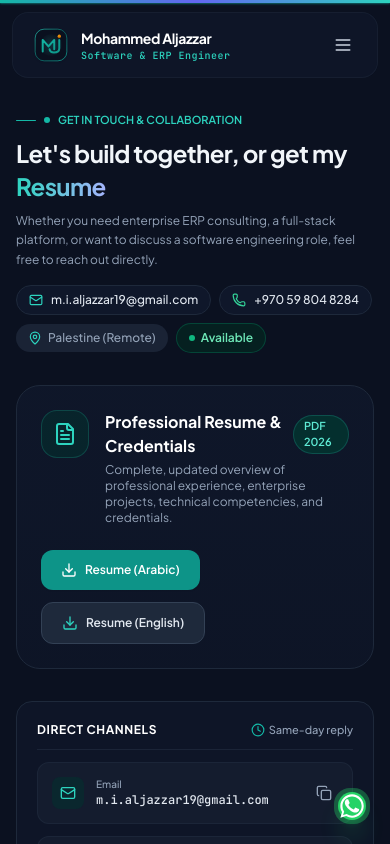
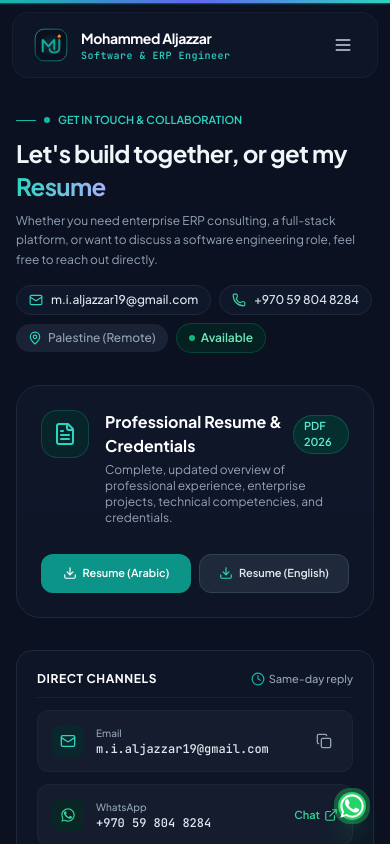
Before and after one commit to Mohammed-Aljazzar/portfolio, a Next.js app: page /en/contact in a window 390 px wide. Shown: the top 844 px of the page. Built offline with nearby package versions, Linux system fonts and the light colour scheme.

Commit message:
feat(contact): make CV download buttons side-by-side on extra small mobile screens

```diff
--- a/src/app/[lang]/contact/page.tsx
+++ b/src/app/[lang]/contact/page.tsx
@@ -262,26 +262,26 @@ export default function ContactPage() {
               </div>
             </div>
 
-            {/* Resume Action Buttons */}
-            <div className="flex flex-wrap items-center gap-3 shrink-0">
+            {/* Resume Action Buttons: Side-by-side even on the smallest mobile screens */}
+            <div className="grid grid-cols-2 sm:flex sm:items-center gap-2 sm:gap-3 w-full sm:w-auto shrink-0 pt-1 sm:pt-0">
               <a
                 href="/assets/cv/Mohammed_Aljazzar_CV_AR.pdf"
                 target="_blank"
                 rel="noopener noreferrer"
-                className="inline-flex items-center gap-2 px-5 py-3 rounded-xl bg-teal-600 hover:bg-teal-700 text-white font-semibold text-xs sm:text-sm shadow-sm hover:shadow-teal-500/25 transition-all cursor-pointer group"
+                className="flex items-center justify-center gap-1.5 sm:gap-2 px-3 sm:px-5 py-2.5 sm:py-3 rounded-xl bg-teal-600 hover:bg-teal-700 text-white font-semibold text-[11px] sm:text-sm shadow-sm hover:shadow-teal-500/25 transition-all cursor-pointer group text-center"
               >
-                <Download className="w-4 h-4 group-hover:-translate-y-0.5 transition-transform" />
-                <span>{language === "ar" ? "تحميل السيرة (عربي)" : "Resume (Arabic)"}</span>
+                <Download className="w-3.5 h-3.5 sm:w-4 sm:h-4 shrink-0 group-hover:-translate-y-0.5 transition-transform" />
+                <span className="truncate">{language === "ar" ? "تحميل (عربي)" : "Resume (Arabic)"}</span>
               </a>
 
               <a
                 href="/assets/cv/Mohammed_Aljazzar_CV_EN.pdf"
                 target="_blank"
                 rel="noopener noreferrer"
-                className="inline-flex items-center gap-2 px-5 py-3 rounded-xl bg-white dark:bg-slate-800 hover:bg-slate-50 dark:hover:bg-slate-700/80 text-slate-800 dark:text-slate-200 font-semibold text-xs sm:text-sm border border-slate-200 dark:border-slate-700 shadow-xs transition-all cursor-pointer group"
+                className="flex items-center justify-center gap-1.5 sm:gap-2 px-3 sm:px-5 py-2.5 sm:py-3 rounded-xl bg-white dark:bg-slate-800 hover:bg-slate-50 dark:hover:bg-slate-700/80 text-slate-800 dark:text-slate-200 font-semibold text-[11px] sm:text-sm border border-slate-200 dark:border-slate-700 shadow-xs transition-all cursor-pointer group text-center"
               >
-                <Download className="w-4 h-4 text-teal-600 dark:text-teal-400 group-hover:-translate-y-0.5 transition-transform" />
-                <span>{language === "ar" ? "تحميل السيرة (English)" : "Resume (English)"}</span>
+                <Download className="w-3.5 h-3.5 sm:w-4 sm:h-4 shrink-0 text-teal-600 dark:text-teal-400 group-hover:-translate-y-0.5 transition-transform" />
+                <span className="truncate">{language === "ar" ? "تحميل (English)" : "Resume (English)"}</span>
               </a>
             </div>
           </div>
```
